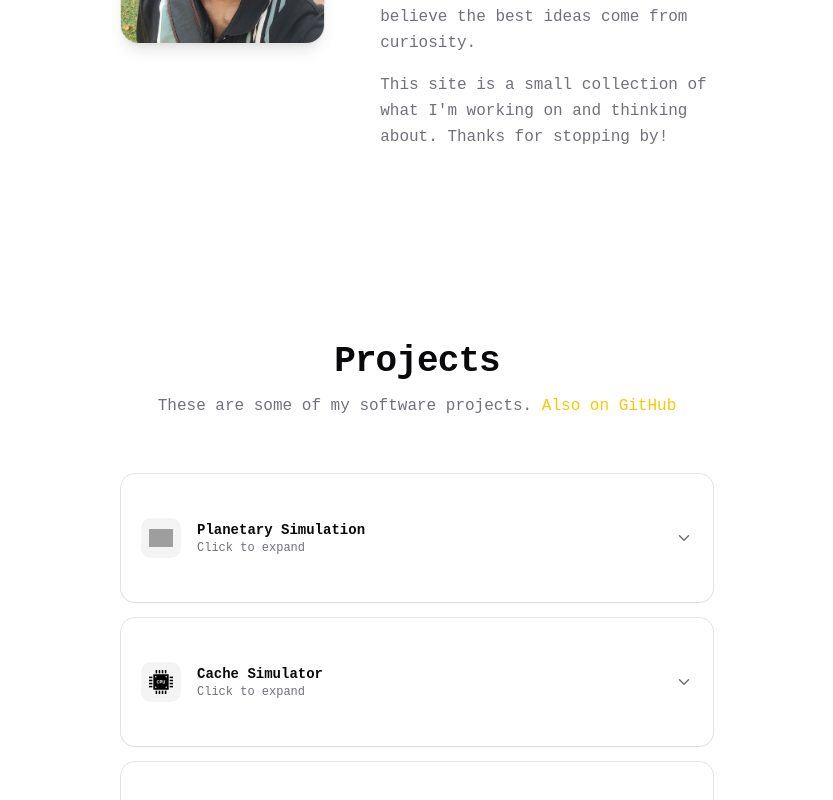
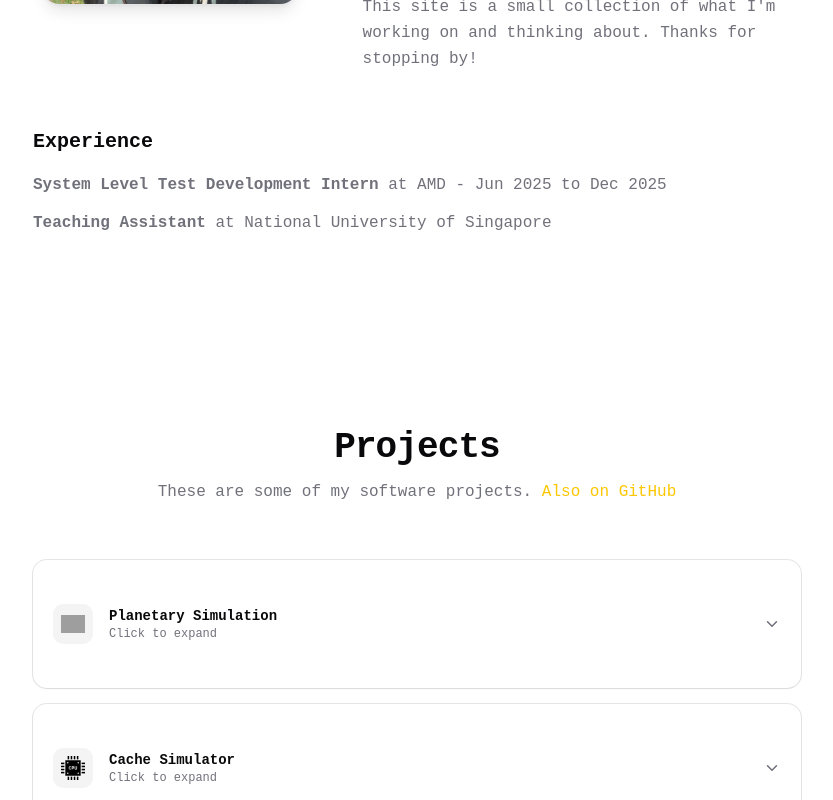
Before and after one commit to danusan-s/portfolio-website, a React (Vite) app: page / in a window 1280 px wide. Shown: the part 1320-2120 px from the top of the page, without its empty margins (223-1056 px from the left). Built offline with nearby package versions, Linux system fonts and the light colour scheme; grey boxes are pictures that could not be loaded.

Commit message:
feat: fix scaling and add experience

```diff
--- a/src/App.tsx
+++ b/src/App.tsx
@@ -10,7 +10,7 @@ function App() {
     <ThemeProvider defaultTheme="system">
       <div className="relative min-h-screen">
         <Navbar />
-        <main className="w-1/2 mx-auto">
+        <main>
           <HeroSection />
           <AboutSection />
           <ProjectsSection />
--- a/src/components/AboutSection.tsx
+++ b/src/components/AboutSection.tsx
@@ -3,10 +3,7 @@ import { SectionWrapper } from "@/components/SectionWrapper";
 
 export function AboutSection() {
   return (
-    <SectionWrapper
-      id="about"
-      className="py-24 px-6"
-    >
+    <SectionWrapper id="about" className="py-24 px-6">
       <div className="mx-auto max-w-3xl">
         <motion.h2
           initial={{ opacity: 0, y: 20 }}
@@ -25,7 +22,7 @@ export function AboutSection() {
             whileInView={{ opacity: 1, scale: 1 }}
             viewport={{ once: true }}
             transition={{ duration: 0.6, delay: 0.1 }}
-            className="md:col-span-2 flex justify-center"
+            className="col-span-5 md:col-span-2 flex justify-center"
           >
             <div className="relative group">
               <div className="absolute -inset-1 rounded-2xl bg-primary/20 blur-md opacity-0 group-hover:opacity-100 transition-opacity duration-500" />
@@ -43,7 +40,7 @@ export function AboutSection() {
             whileInView={{ opacity: 1, x: 0 }}
             viewport={{ once: true }}
             transition={{ duration: 0.6, delay: 0.2 }}
-            className="md:col-span-3 space-y-5"
+            className="col-span-5 md:col-span-3 space-y-5"
           >
             <h3 className="text-xl font-semibold text-foreground">
               Danusan Sugumar
@@ -66,6 +63,29 @@ export function AboutSection() {
               </p>
             </div>
           </motion.div>
+
+          {/* Experience */}
+          <motion.div
+            initial={{ opacity: 0, x: -30 }}
+            whileInView={{ opacity: 1, x: 0 }}
+            viewport={{ once: true }}
+            transition={{ duration: 0.6, delay: 0.3 }}
+            className="col-span-5"
+          >
+            <h4 className="text-xl font-semibold text-foreground mb-4">
+              Experience
+            </h4>
+            <ul className="space-y-3 text-muted-foreground leading-relaxed">
+              <li>
+                <strong>System Level Test Development Intern</strong> at AMD -
+                Jun 2025 to Dec 2025
+              </li>
+              <li>
+                <strong>Teaching Assistant</strong> at National University of
+                Singapore
+              </li>
+            </ul>
+          </motion.div>
         </div>
       </div>
     </SectionWrapper>
```
